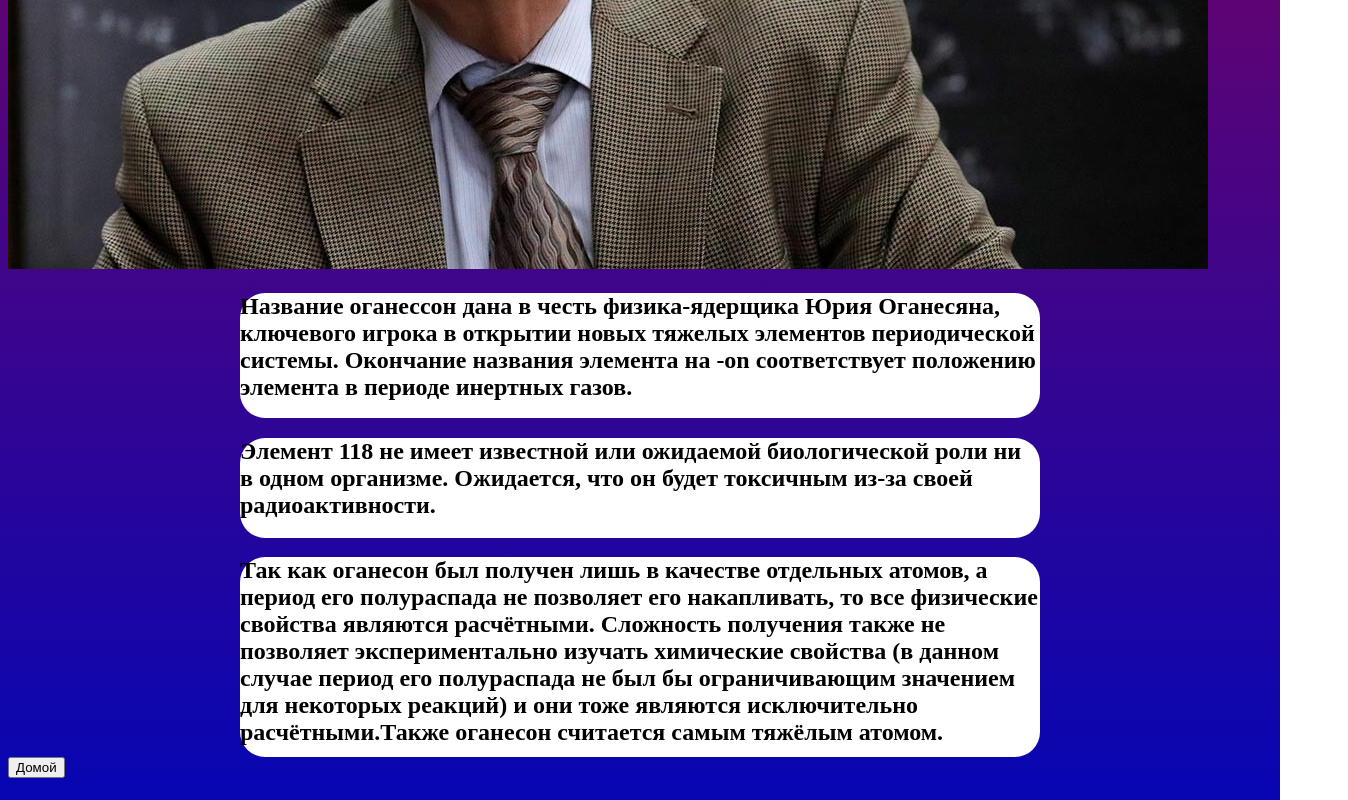
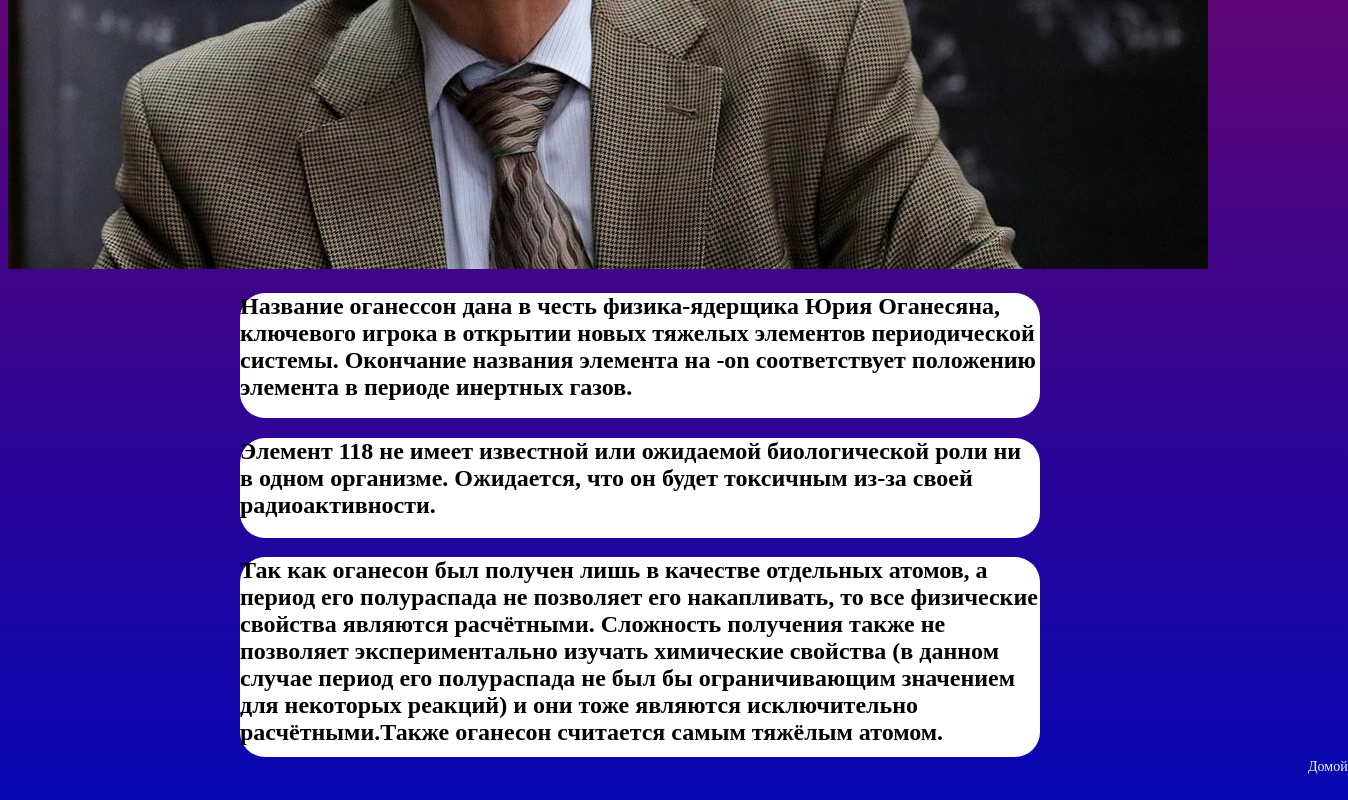
Before and after one commit to Seregan27/Oganesson, a plain HTML site: page index.html in a window 1280 px wide. Shown: the part 1469-2269 px from the top of the page, 1348 px wide, since content can reach past the window. Drawn offline with nearby package versions, Linux system fonts and the light colour scheme.

Commit message:
Update index.html

```diff
--- a/index.html
+++ b/index.html
@@ -29,9 +29,7 @@
     <div class="circel2"data-aos="fade-right"><h2 class="h2">Название оганессон дана в честь физика-ядерщика Юрия Оганесяна, ключевого игрока в открытии новых тяжелых элементов периодической системы. Окончание названия элемента на -on соответствует положению элемента в периоде инертных газов. </h2></div>
     <div class="circel3"data-aos="fade-up"><h2 class="h2">Элемент 118 не имеет известной или ожидаемой биологической роли ни в одном организме. Ожидается, что он будет токсичным из-за своей радиоактивности. </h2></div>
     <div class="circel4"data-aos="flip-left"><h2 class="h2">Так как оганесон был получен лишь в качестве отдельных атомов, а период его полураспада не позволяет его накапливать, то все физические свойства являются расчётными. Сложность получения также не позволяет экспериментально изучать химические свойства (в данном случае период его полураспада не был бы ограничивающим значением для некоторых реакций) и они тоже являются исключительно расчётными.Также оганесон считается самым тяжёлым атомом. </h2></div>
-    <form>
-        <button type="submit" formaction="https://seregan27.github.io/Tennessin/">Домой</button>
-      </form>
+    <div class="HM"><a href="https://seregan27.github.io/Tennessin/">Домой</a></div>
 
     <script src="https://unpkg.com/aos@2.3.1/dist/aos.js"></script>
     <script>
```
